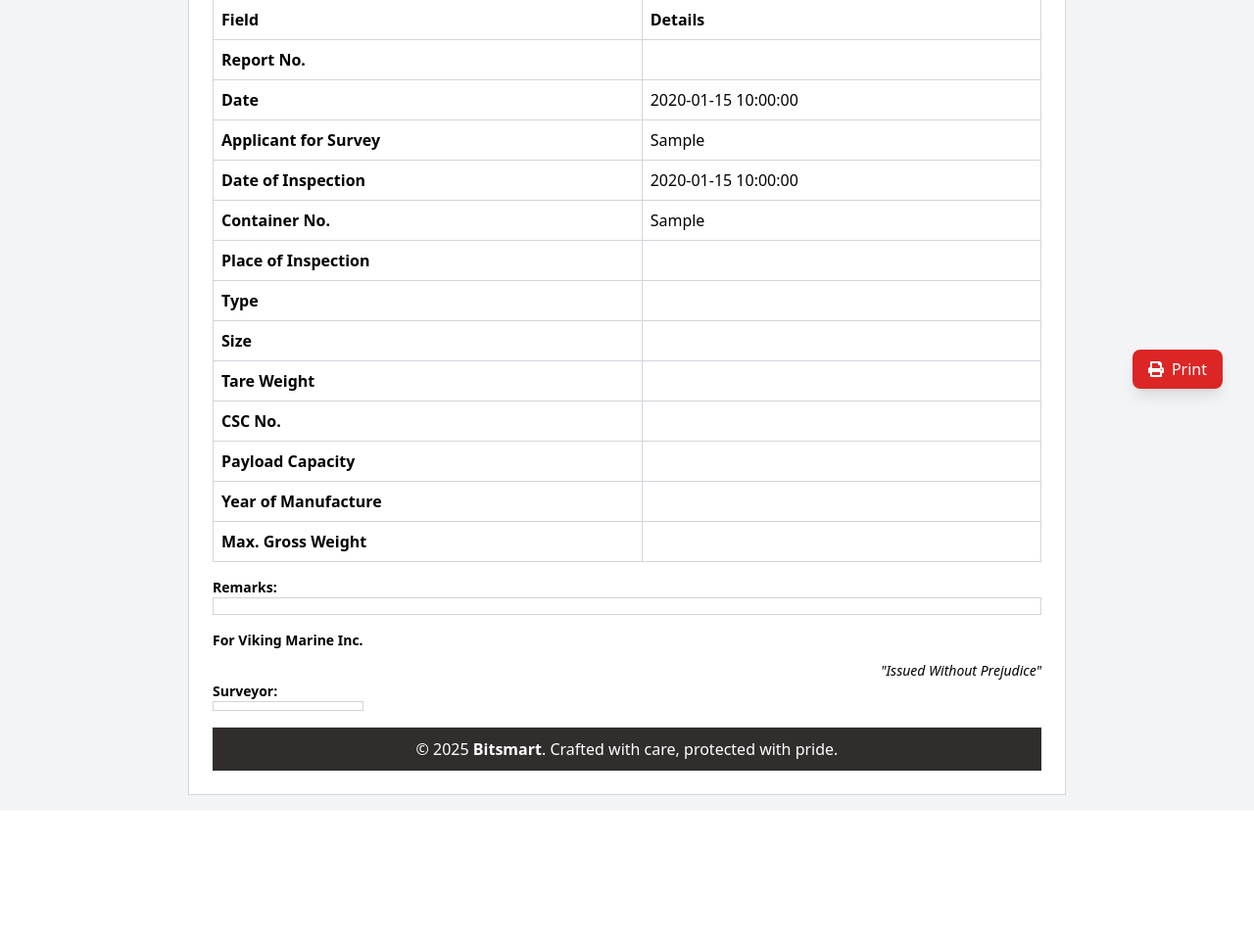
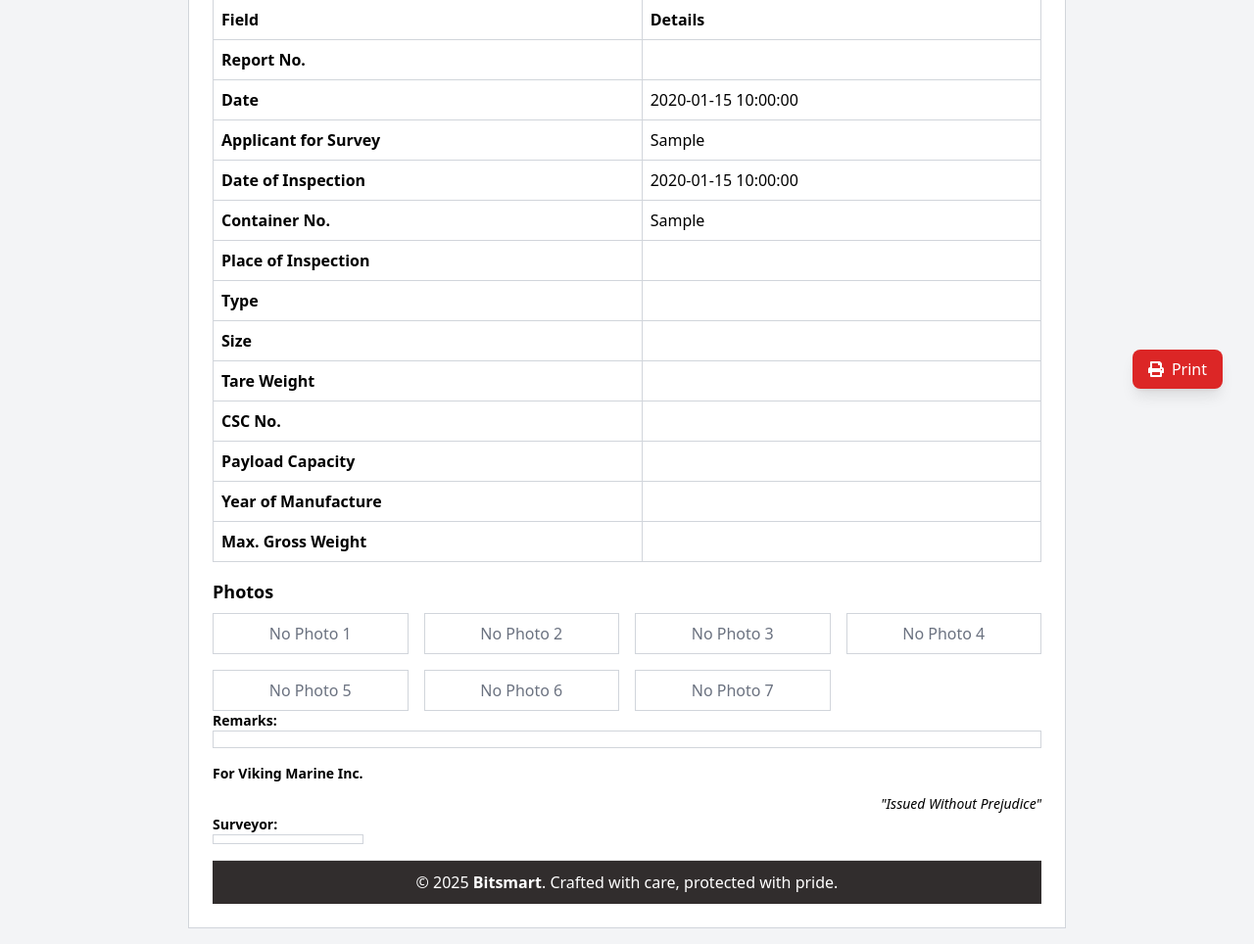
Before and after one commit to Praveen3226/viking12, a Flask app: page /reportContainer1/0 in a window 1280 px wide. Shown: the part 371-1335 px from the top of the page at 98% size. Before the commit the page ends 1183 px from the top, so only its background shows below. Run offline with Flask 3, Linux system fonts and the light colour scheme; the visitor is signed in with stand-in values (Sample User, id 1); tables that the repository leaves empty or names only in its code hold one stand-in row (values such as "Sample post"); some libraries are stand-ins or nearby versions.

Commit message:
Update reportContainer1.html

```diff
--- a/templates/reportContainer1.html
+++ b/templates/reportContainer1.html
@@ -321,6 +321,22 @@ h1 {
       </tbody>
     </table>
 
+    <h3 class="text-lg font-semibold mb-2">Photos</h3>
+    <div class="grid grid-cols-2 md:grid-cols-4 gap-4">
+      {% for i in range(1, 8) %}
+        {% set photo_path = container['photo_' + i|string] %}
+        {% if photo_path %}
+          <div class="border border-gray-300 p-2">
+            <img src="{{ url_for('static', filename=photo_path) }}" alt="Photo {{ i }}" class="w-full h-auto">
+          </div>
+        {% else %}
+          <div class="border border-gray-300 p-2 text-center text-gray-500">
+            No Photo {{ i }}
+          </div>
+        {% endif %}
+      {% endfor %}
+    </div>
+
     <!-- Inspection Details Table -->
 
 
```
